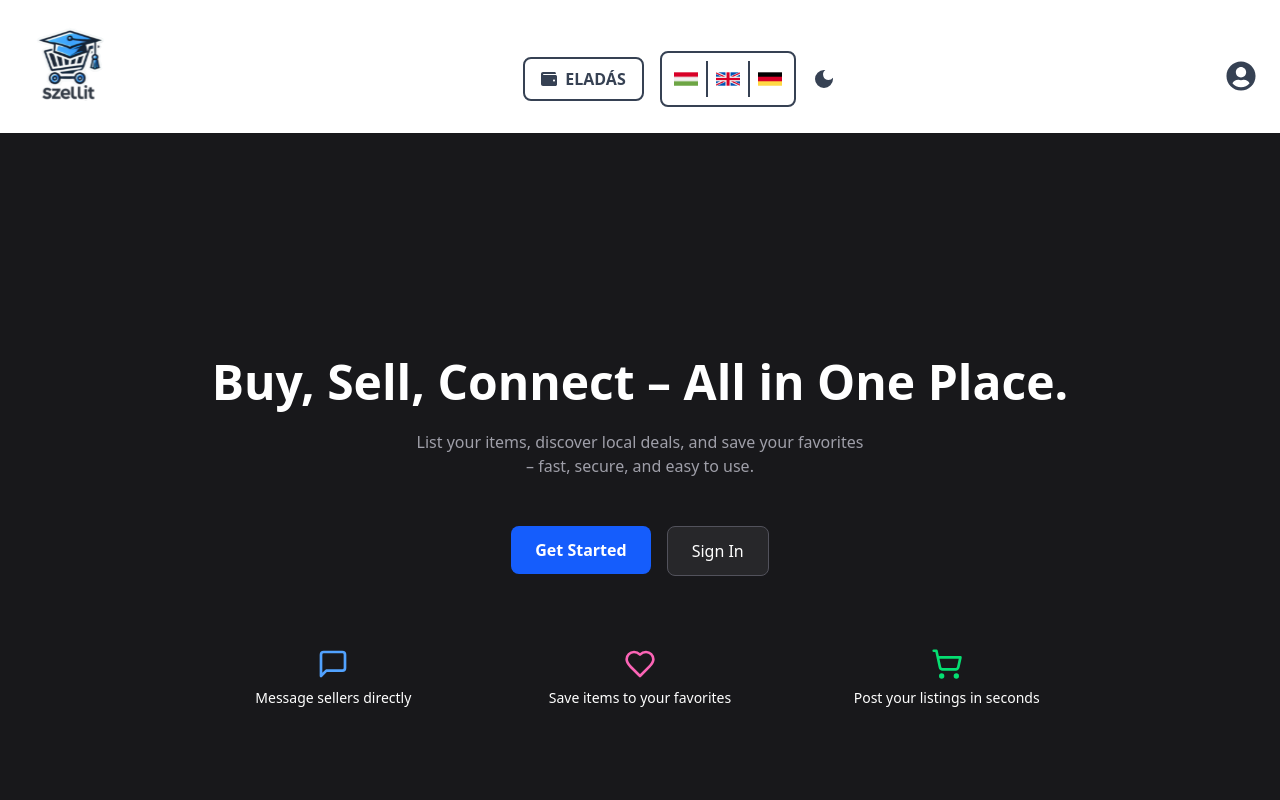
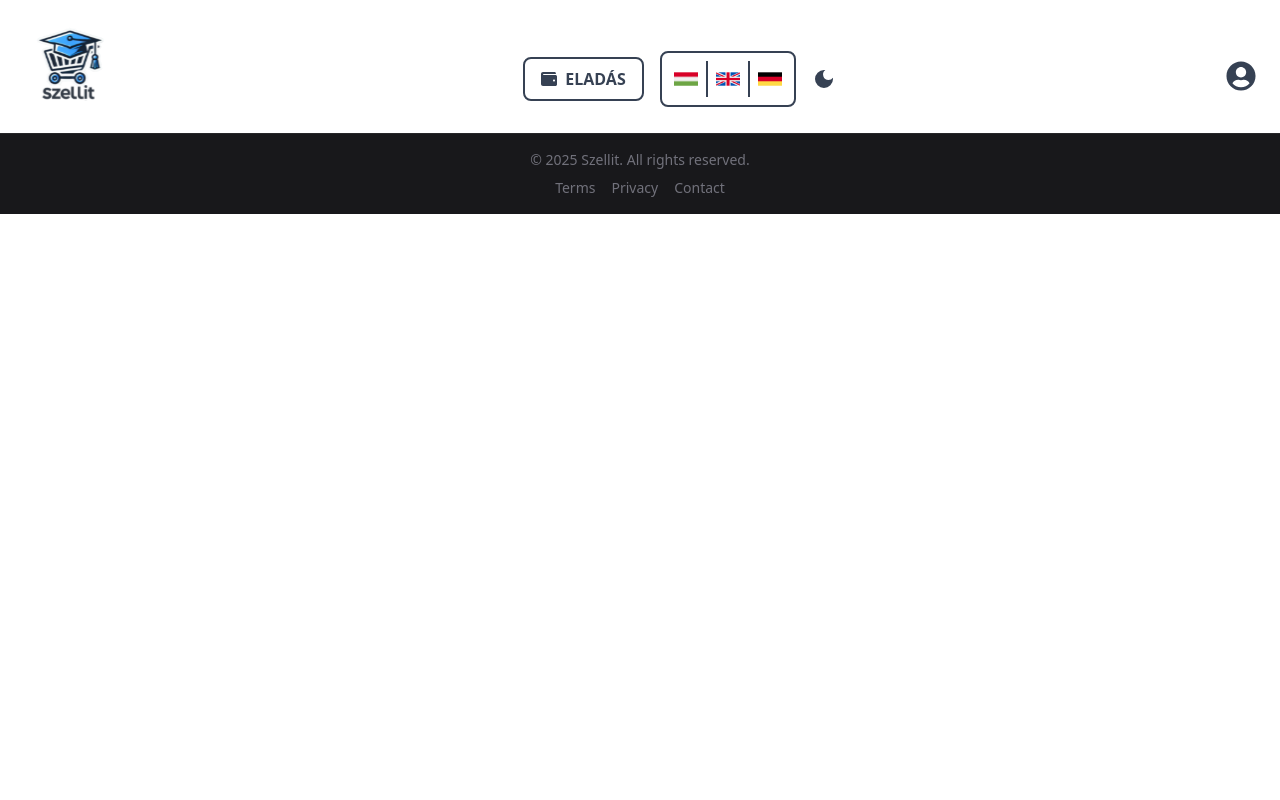
Before and after one commit to Botilazar/SZELLIT, a React (Vite) app: page /items in a window 1280 px wide. Shown: the top 800 px of the page. Built offline with nearby package versions, Linux system fonts and the light colour scheme.

Commit message:
Added BrowingPage component and its route to App.tsx

```diff
--- a/src/App.tsx
+++ b/src/App.tsx
@@ -2,6 +2,7 @@ import { Route, Routes, BrowserRouter } from "react-router-dom";
 import Navbar from "./Components/Navbar/Navbar";
 import SignInPage from "./Components/SignInPage/SignInPage";
 import WelcomePage from "./Components/WelcomePage/WelcomePage";
+import BrowsingPage from "./Components/BrowsingPage/BrowsingPage";
 import Footer from "./Components/Footer/Footer";
 
 function App() {
@@ -12,6 +13,7 @@ function App() {
         <Routes>
           <Route path="*" element={<WelcomePage />} />
           <Route path="/login" element={<SignInPage />} />
+          <Route path="/items" element={<BrowsingPage />} />
         </Routes>
       </BrowserRouter>
       <Footer />
--- /dev/null
+++ b/src/Components/BrowsingPage/BrowsingPage.css
@@ -0,0 +1 @@
+@import "tailwindcss";
--- /dev/null
+++ b/src/Components/BrowsingPage/BrowsingPage.tsx
@@ -0,0 +1,10 @@
+
+import "./BrowsingPage.css";
+
+const BrowsingPage = () => {
+  return (
+   <div></div>
+  );
+};
+
+export default BrowsingPage;
```
